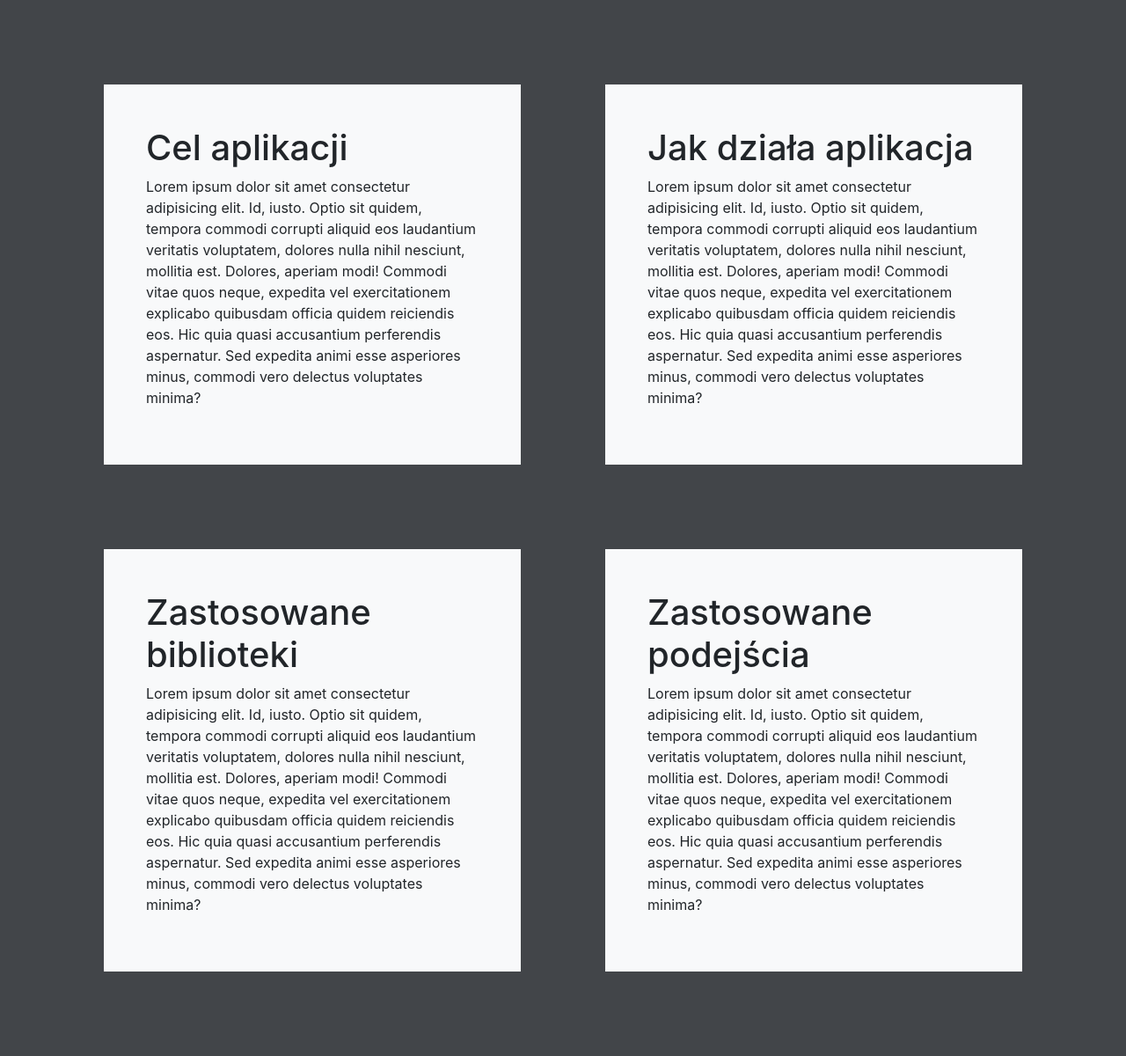
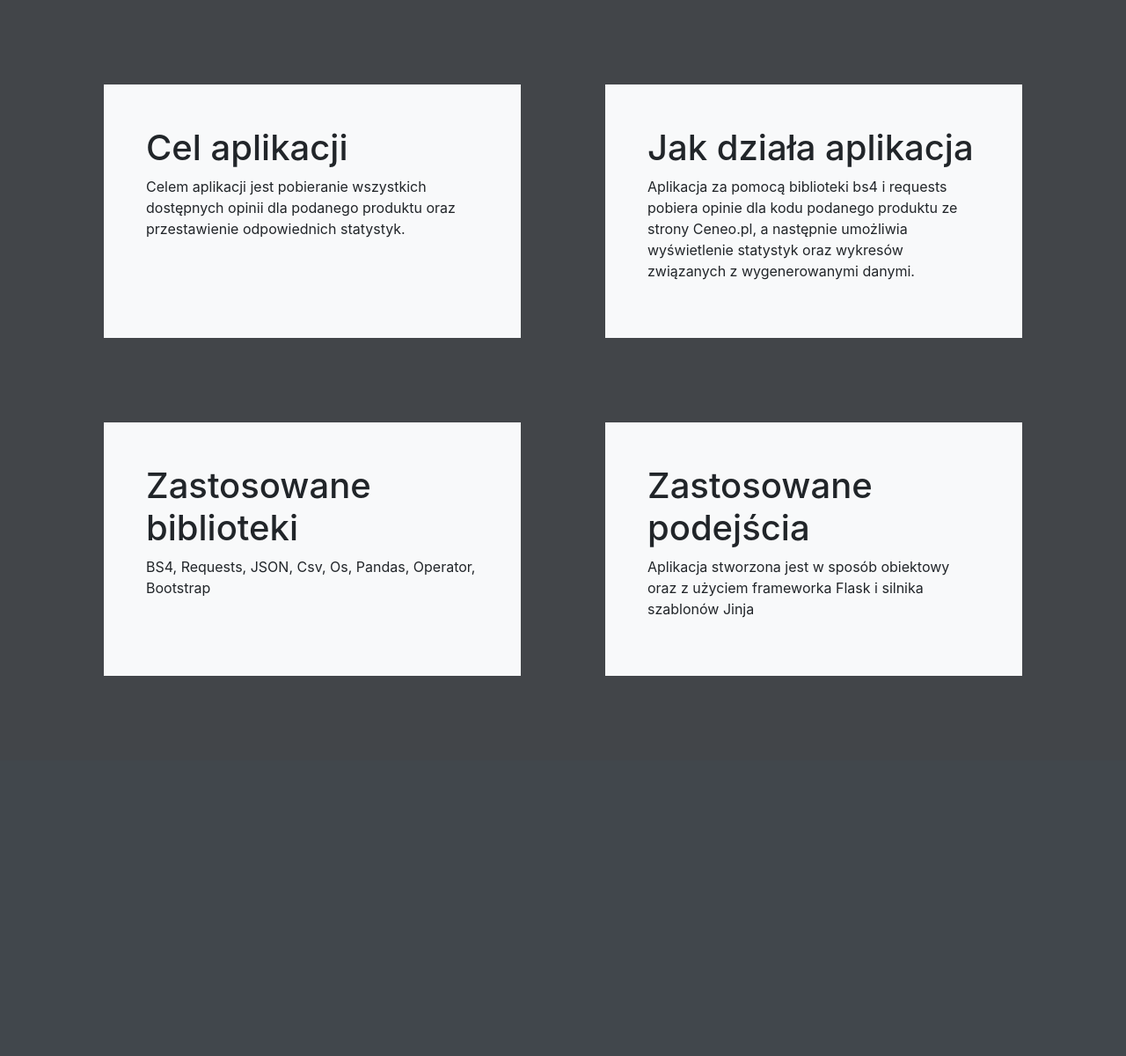
Before and after one commit to AdamJablonski592/CeneoScraper, a Flask app: page / in a window 1280 px wide. Shown: the part 89-1289 px from the top of the page at 88% size. After the commit the page ends 857 px from the top, so only its background shows below. Run offline with Flask 2, Linux system fonts and the light colour scheme.

Commit message:
refactoring cd

```diff
--- a/app.py
+++ b/app.py
@@ -42,15 +42,17 @@ def extraction():
 @app.route('/product_site', methods = ['POST'])
 def fetch_data():
     if request.method == 'POST':
-        for key, val in request.form.items():
-            product_id = val
-        product_data = generate_product(product_id)
-        if product_id not in id_array:
-            id_array.append(product_id)
-        else:
-            pass
-        return render_template('product_site.html', opinions = product_data[0], product_cred = product_data[1])
-
+        try:
+            for key, val in request.form.items():
+                product_id = val
+            product_data = generate_product(product_id)
+            if product_id not in id_array:
+                id_array.append(product_id)
+            else:
+                pass
+            return render_template('product_site.html', opinions = product_data[0], product_cred = product_data[1])
+        except:
+            return render_template('error.html')
 @app.route('/product_site/<string:id>', methods=['GET'])
 def fetch_from_id(id):
     if request.method == 'GET':
--- a/classes/extractor.py
+++ b/classes/extractor.py
@@ -10,7 +10,7 @@ class Extractor():
     @staticmethod
     def get_review_author(review):
         author_name = review.find("span", class_="user-post__author-name").text
-        return author_name
+        return author_name.strip('\n')
 
     @staticmethod
     def get_review_recommendation(review):
--- a/classes/product.py
+++ b/classes/product.py
@@ -2,7 +2,6 @@ import bs4, requests, re, math
 from .extractor import Extractor
 from .review import Review
 from .charts import GenerateChart
-import json
 import os
 
 class Product():
--- a/templates/index.html
+++ b/templates/index.html
@@ -4,36 +4,24 @@
         <div class="row my-5">
             <div class="col bg-light m-5 p-5">
                 <h1>Cel aplikacji</h1>
-                <p>Lorem ipsum dolor sit amet consectetur adipisicing elit. Id, iusto. Optio sit quidem, tempora commodi corrupti
-                    aliquid eos laudantium veritatis voluptatem, dolores nulla nihil nesciunt, mollitia est. Dolores, aperiam modi!
-                    Commodi vitae quos neque, expedita vel exercitationem explicabo quibusdam officia quidem reiciendis eos. Hic quia
-                    quasi accusantium perferendis aspernatur. Sed expedita animi esse asperiores minus, commodi vero delectus voluptates
-                    minima?</p>
+                <p>Celem aplikacji jest pobieranie wszystkich dostępnych opinii dla podanego produktu oraz przestawienie odpowiednich statystyk.</p>
             </div>
             <div class="col bg-light m-5 p-5">
                 <h1>Jak działa aplikacja</h1>
-                <p>Lorem ipsum dolor sit amet consectetur adipisicing elit. Id, iusto. Optio sit quidem, tempora commodi corrupti
-                    aliquid eos laudantium veritatis voluptatem, dolores nulla nihil nesciunt, mollitia est. Dolores, aperiam modi!
-                    Commodi vitae quos neque, expedita vel exercitationem explicabo quibusdam officia quidem reiciendis eos. Hic quia
-                    quasi accusantium perferendis aspernatur. Sed expedita animi esse asperiores minus, commodi vero delectus voluptates
-                    minima?</p>
+                <p>Aplikacja za pomocą biblioteki bs4 i requests pobiera opinie dla kodu podanego produktu ze strony Ceneo.pl, a następnie umożliwia
+                    wyświetlenie statystyk oraz wykresów związanych z wygenerowanymi danymi.
+                </p>
             </div>
             <div class="w-100"></div>
             <div class="col bg-light m-5 p-5">
                 <h1>Zastosowane biblioteki</h1>
-                <p>Lorem ipsum dolor sit amet consectetur adipisicing elit. Id, iusto. Optio sit quidem, tempora commodi corrupti
-                    aliquid eos laudantium veritatis voluptatem, dolores nulla nihil nesciunt, mollitia est. Dolores, aperiam modi!
-                    Commodi vitae quos neque, expedita vel exercitationem explicabo quibusdam officia quidem reiciendis eos. Hic quia
-                    quasi accusantium perferendis aspernatur. Sed expedita animi esse asperiores minus, commodi vero delectus voluptates
-                    minima?</p>
+                <p>
+                    BS4, Requests, JSON, Csv, Os, Pandas, Operator, Bootstrap
+                </p>
             </div>
             <div class="col bg-light m-5 p-5">
                 <h1>Zastosowane podejścia</h1>
-                <p>Lorem ipsum dolor sit amet consectetur adipisicing elit. Id, iusto. Optio sit quidem, tempora commodi corrupti
-                    aliquid eos laudantium veritatis voluptatem, dolores nulla nihil nesciunt, mollitia est. Dolores, aperiam modi!
-                    Commodi vitae quos neque, expedita vel exercitationem explicabo quibusdam officia quidem reiciendis eos. Hic quia
-                    quasi accusantium perferendis aspernatur. Sed expedita animi esse asperiores minus, commodi vero delectus voluptates
-                    minima?</p>
+                <p>Aplikacja stworzona jest w sposób obiektowy oraz z użyciem frameworka Flask i silnika szablonów Jinja</p>
             </div>
         </div>
     </div>
```
Also changed, not shown: templates/author.html (+3 -5 lines).
